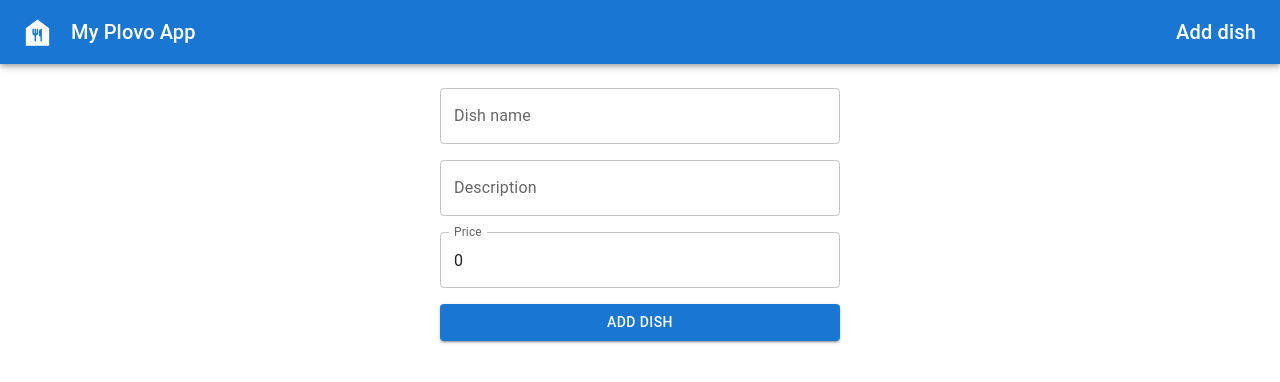
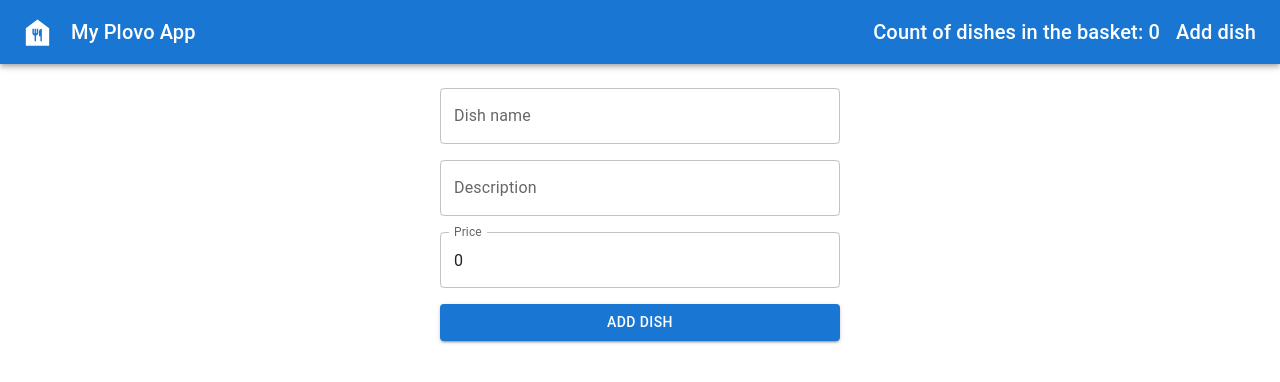
Before and after one commit to emmarrat/plovo-emir-compass, a React (Vite) app: page /add-dish in a window 1280 px wide. Shown: the top 382 px of the page. Built offline with nearby package versions, Linux system fonts and the light colour scheme.

Commit message:
add basket calculating

```diff
--- a/src/App.tsx
+++ b/src/App.tsx
@@ -3,16 +3,29 @@ import {Route, Routes} from 'react-router';
 import AddDish from './pages/add-dish/add-dish.tsx';
 import Home from './pages/home/home.tsx';
 import Dish from './pages/dish/dish.tsx';
+import {useState} from 'react';
+import {IBasketState, IDish} from './types.ts';
+import {addDishToBasket} from './utils/basketHelpers.ts';
 
 function App() {
+  const [basketState, setBasketState] = useState<IBasketState>({
+    items: [],
+    totalPrice: 0,
+    totalCount: 0
+  });
+
+  const handleAddDish = (dish: IDish) => {
+    setBasketState(currentState => addDishToBasket(currentState, dish));
+  }
+
   return (
     <>
-      <Header/>
+      <Header totalCount={basketState.totalCount}/>
       <div className={'container'}>
         <Routes>
-          <Route path="/" element={<Home/>}/>
+          <Route path="/" element={<Home handleAddDish={handleAddDish} />}/>
           <Route path="/add-dish" element={<AddDish/>}/>
-          <Route path="/dish/:id" element={<Dish/>}/>
+          <Route path="/dish/:id" element={<Dish />}/>
         </Routes>
       </div>
     </>
--- a/src/components/dish-card/dish-card.tsx
+++ b/src/components/dish-card/dish-card.tsx
@@ -1,19 +1,27 @@
-import { Card, CardContent, Typography } from '@mui/material';
+import {Button, Card, CardActions, CardContent, Typography} from '@mui/material';
 import { useNavigate } from 'react-router';
 import { IDish } from '../../types';
+import AddShoppingCartIcon from '@mui/icons-material/AddShoppingCart';
 
 
 
 interface Props {
   dish: IDish;
+  handleAddDish: (dish: IDish) => void
 }
 
-const DishCard = ({ dish }: Props) => {
+const DishCard = ({ dish, handleAddDish }: Props) => {
   const navigate = useNavigate();
 
   const handleClick = () => {
     navigate(`/dish/${dish.id}`);
   };
+
+  const handleAddDishToBasket = (e: React.MouseEvent<HTMLButtonElement>, dish: IDish) => {
+    e.stopPropagation();
+    handleAddDish(dish);
+  }
+
 
   return (
     <Card
@@ -32,9 +40,20 @@ const DishCard = ({ dish }: Props) => {
           {dish.name}
         </Typography>
         <Typography variant="body2" color="text.secondary">
-          {dish.description}
+          {dish.price} soms
         </Typography>
       </CardContent>
+      <CardActions>
+        <Button
+          variant="contained"
+          size="small"
+          onClick={(e) => handleAddDishToBasket(e, dish)}
+          endIcon={<AddShoppingCartIcon/>}
+        >
+          Add to basket
+        </Button>
+      </CardActions>
+
     </Card>
   );
 };
--- a/src/components/header/header.tsx
+++ b/src/components/header/header.tsx
@@ -2,8 +2,11 @@ import { AppBar, Toolbar, Typography, IconButton } from "@mui/material";
 import FoodBankIcon from '@mui/icons-material/FoodBank';
 import { Link, useNavigate } from "react-router";
 
+interface Props {
+  totalCount: number
+}
 
-const Header = () => {
+const Header = ({totalCount}:Props) => {
   const navigate = useNavigate()
 
   const handleHomeClick = () => {
@@ -23,6 +26,9 @@ const Header = () => {
         >
           My Plovo App
         </Typography>
+        <Typography variant="h6" component="div" sx={{margin: 2}}>
+          Count of dishes in the basket: {totalCount}
+        </Typography>
         <Link to="/add-dish" style={{ textDecoration: 'none', color: 'inherit' }}>
           <Typography variant="h6" component="div" sx={{ cursor: "pointer" }}>
             Add dish
--- a/src/pages/home/home.tsx
+++ b/src/pages/home/home.tsx
@@ -4,7 +4,11 @@ import axiosApi from '../../axiosApi.ts';
 import DishCard from '../../components/dish-card/dish-card.tsx';
 import { CircularProgress } from '@mui/material';
 
-const Home = () => {
+interface Props {
+  handleAddDish: (dish: IDish) => void
+}
+
+const Home = ({handleAddDish}:Props) => {
   const [dishes, setDishes] = useState<IDish[]>([]);
   const [loading, setLoading] = useState(false);
 
@@ -40,7 +44,7 @@ const Home = () => {
       {loading ? <CircularProgress /> : (
         <>
           {dishes.map(dish => (
-            <DishCard key={dish.id} dish={dish} />
+            <DishCard key={dish.id} dish={dish} handleAddDish={handleAddDish} />
           ))}
         </>
       )}
--- /dev/null
+++ b/src/utils/basketHelpers.ts
@@ -0,0 +1,40 @@
+import { IBasketState, IDish, IBasket } from '../types'
+
+export const addDishToBasket = (currentState: IBasketState, dish: IDish): IBasketState => {
+  const existingItemIndex = currentState.items.findIndex((item) => {
+    return item.dish.id === dish.id
+  })
+
+  let newItems: IBasket[]
+
+  if (existingItemIndex !== -1) {
+    newItems = currentState.items.map((item, index) => {
+      if (index === existingItemIndex) {
+        return {
+          ...item,
+          count: item.count + 1
+        }
+      }
+      return item
+    })
+  } else {
+    newItems = [
+      ...currentState.items,
+      { dish, count: 1 }
+    ]
+  }
+
+  const totalCount = newItems.reduce((sum, item) => {
+    return sum + item.count
+  }, 0)
+
+  const totalPrice = newItems.reduce((sum, item) => {
+    return sum + (item.dish.price * item.count)
+  }, 0)
+
+  return {
+    items: newItems,
+    totalCount,
+    totalPrice,
+  }
+}
```
Also changed, not shown: src/types.ts (+11 -0 lines).
